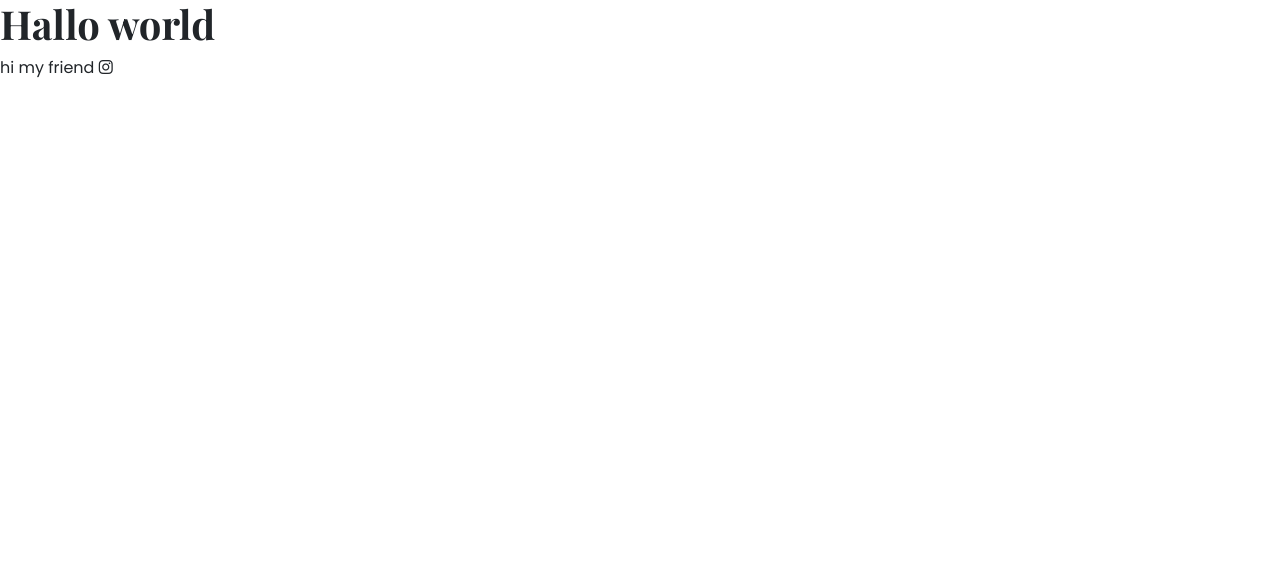
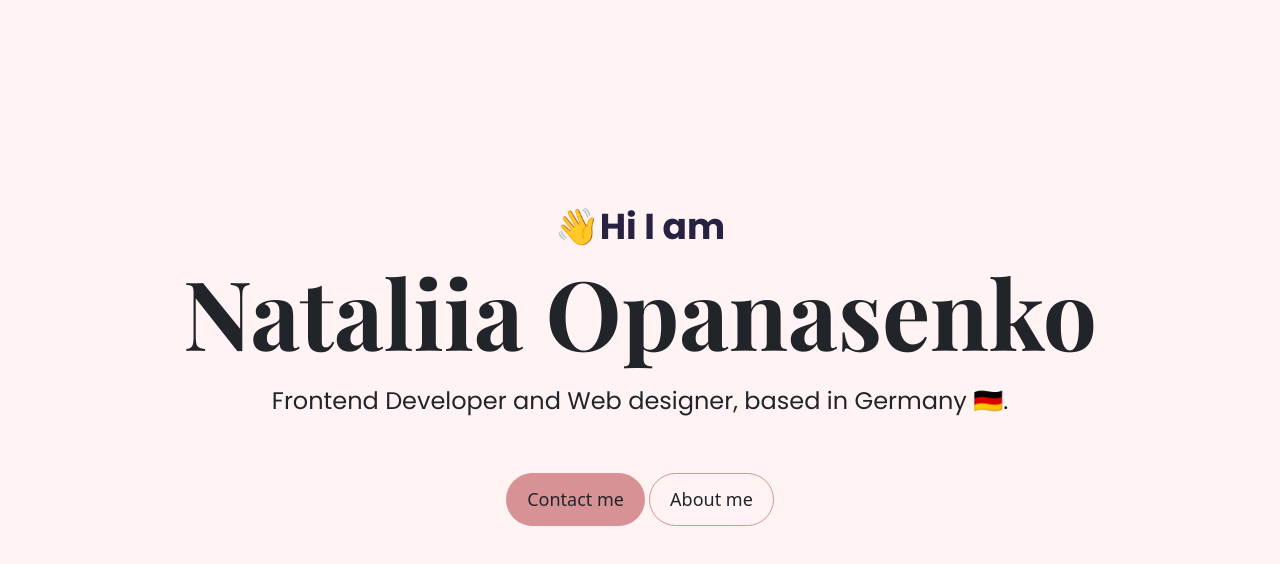
Before and after one commit to Nataliia-Opanasenko/Portfolio-project, a plain HTML site: page index.html in a window 1280 px wide. Drawn offline with nearby package versions, Linux system fonts and the light colour scheme; a web font is replaced by a local one.

Commit message:
CSS-based index customization

```diff
--- a/index.html
+++ b/index.html
@@ -18,9 +18,14 @@
 <title>Document</title>
 </head>
 <body>
-
-    <h1>Hallo  world</h1>
-    <p>hi my friend <i class="fa-brands fa-instagram"></i></p>
+    <div class="hero">
+        <p>👋Hi I am</p>
+        <h1>Nataliia Opanasenko</h1>
+        <h2 class="mb-5">Frontend Developer and Web designer, based in Germany 🇩🇪.</h2>
+       <div>
+        <a href="#" class="contact-button btn ">Contact me</a>
+        <a href="#"class="about-button btn ">About me</a>
+    </div>
     </div>
 </body>
 </html>
--- a/styles/portfolio.css
+++ b/styles/portfolio.css
@@ -1,10 +1,58 @@
 
+ :root {
+    --branding-color: #D89296;
+    --secondary-color:#FFF3F3;
+    --heading-font-family: "Playfair Display", serif;
+    --default-font-family: "Poppins", sans-serif;
+ }
 
+h1,
+h2,
+h3,
+h4,
+h5,
+h6 {
+    font-family: var(--heading-font-family);
+    font-weight: bold;
+}
 h1 {
-    font-family: "Playfair Display", serif;
-    font-weight: bold;
+    font-size: 96px;
 }
 
 p {
-    font-family: "Poppins", sans-serif;
+    font-family: var(--default-font-family);
 }
+
+.hero {
+    background: var(--secondary-color);
+    text-align: center;
+    padding: 200px 20px;
+}
+.hero p {
+    font-size: 36px;
+    font-weight: bold;
+    margin: 0;
+    color: #272142;
+}
+
+.hero h2 {
+     font-family: var(--default-font-family);
+     font-weight: normal;
+     line-height: 2;
+     font-size: 24px;
+}
+.contact-button {
+    background: var(--branding-color);
+    border-radius: 30px;
+    font-size: 18px;
+    line-height: 27px;
+    padding: 12px 20px;
+}
+
+.about-button {
+    border-radius: 30px;
+    border-color: var(--branding-color);
+    font-size: 18px;
+    line-height: 27px;
+    padding: 12px 20px;
+}
```
